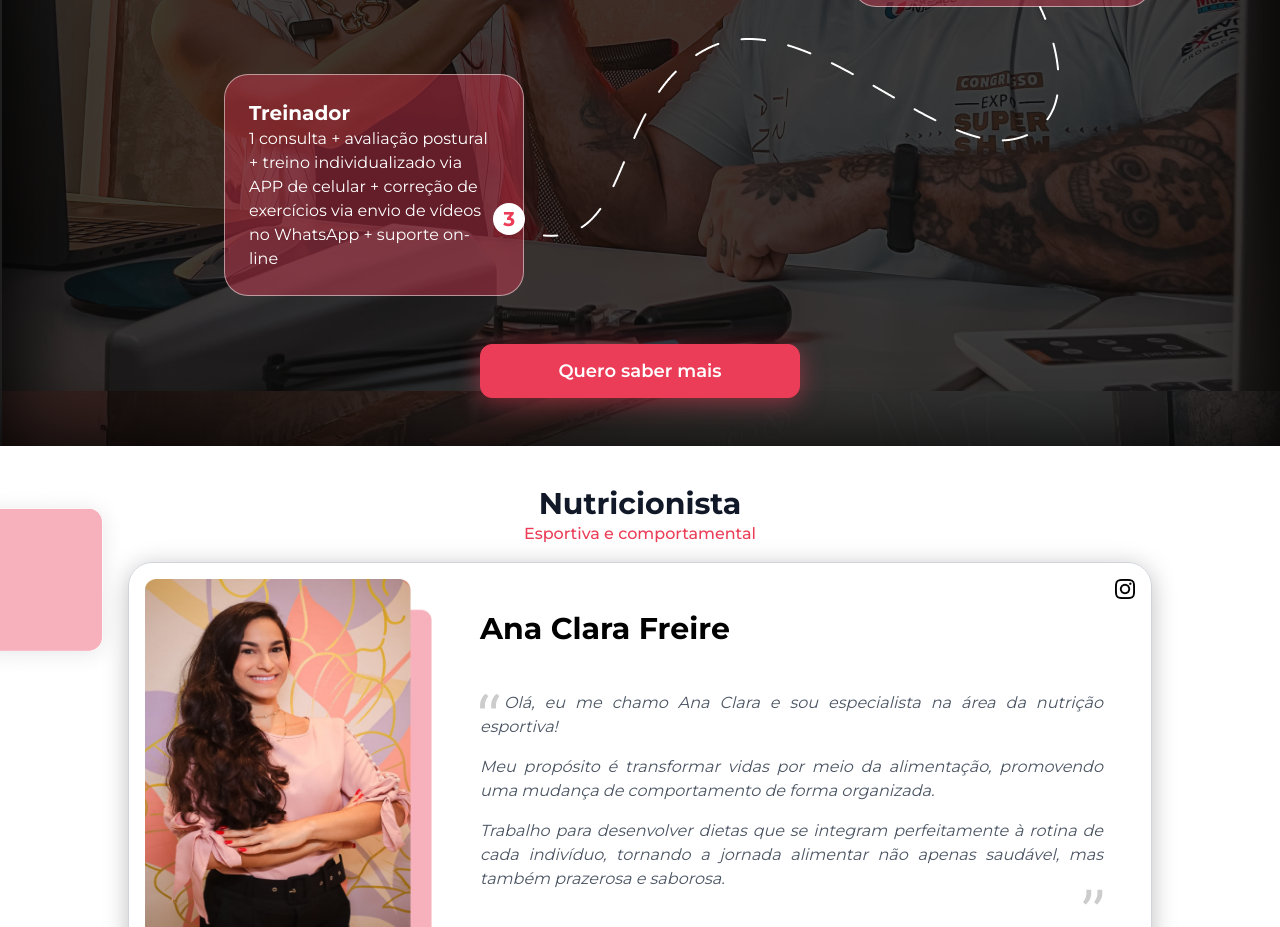
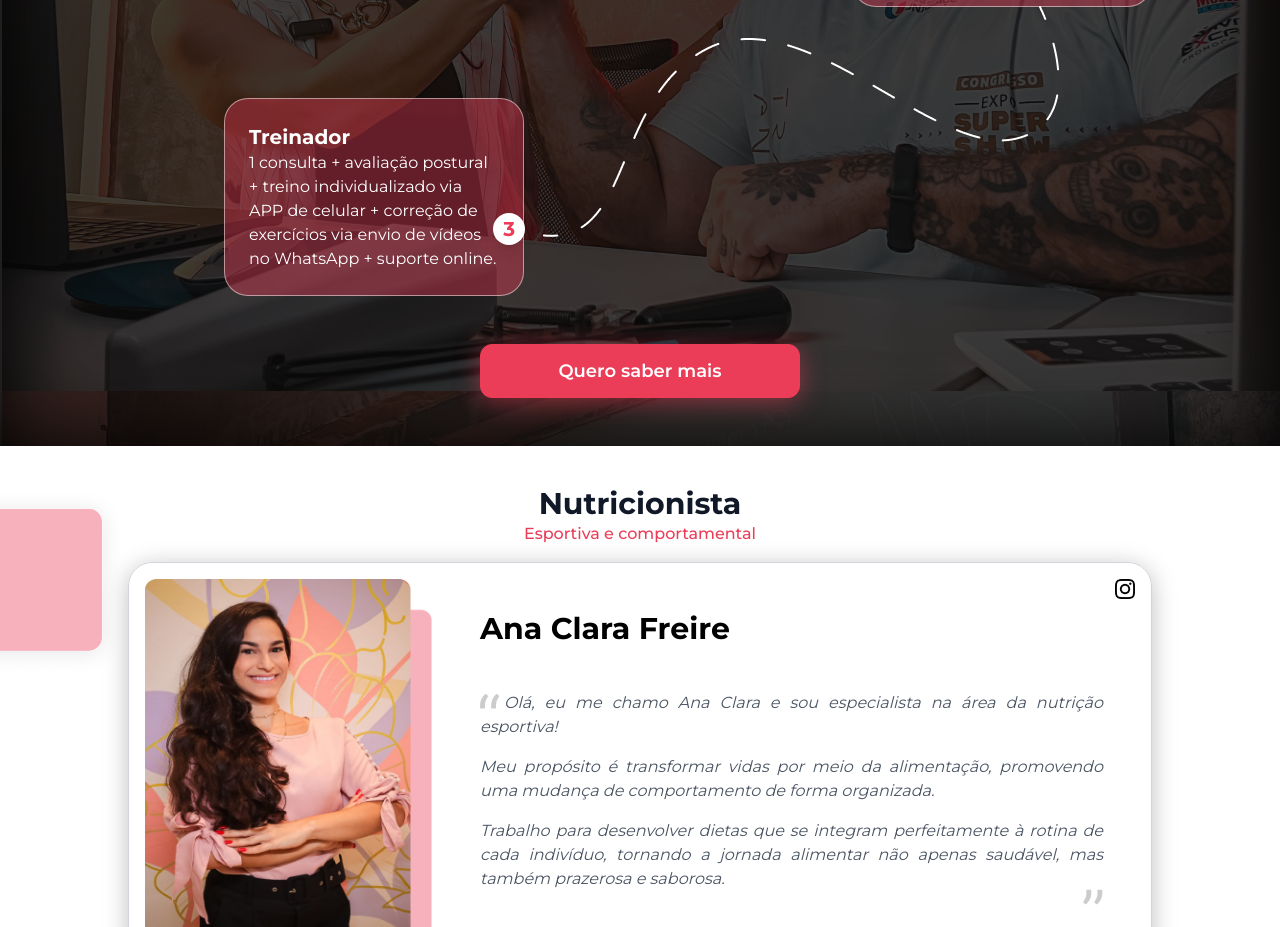
Before and after one commit to leafartech/facilitadorderesultados, a Next.js app: page / in a window 1280 px wide. Shown: the part 1540-2467 px from the top of the page. Built offline with nearby package versions, Linux system fonts and the light colour scheme.

Commit message:
Update page.tsx

```diff
--- a/src/app/page.tsx
+++ b/src/app/page.tsx
@@ -131,7 +131,7 @@ export default function Home() {
               <div className="relative sm:absolute bottom-0 sm:left-24">
                 <TimelineCard
                   main="Treinador"
-                  paragraph="1 consulta + avaliação postural + treino individualizado via APP de celular + correção de exercícios via envio de vídeos no WhatsApp + suporte on-line"
+                  paragraph="1 consulta + avaliação postural + treino individualizado via APP de celular + correção de exercícios via envio de vídeos no WhatsApp + suporte online."
                 >
                   <p className="absolute -top-4 -left-2 float-number sm:left-[90%] sm:top-[58%] sm:-right-4">3</p>
                 </TimelineCard>
```
